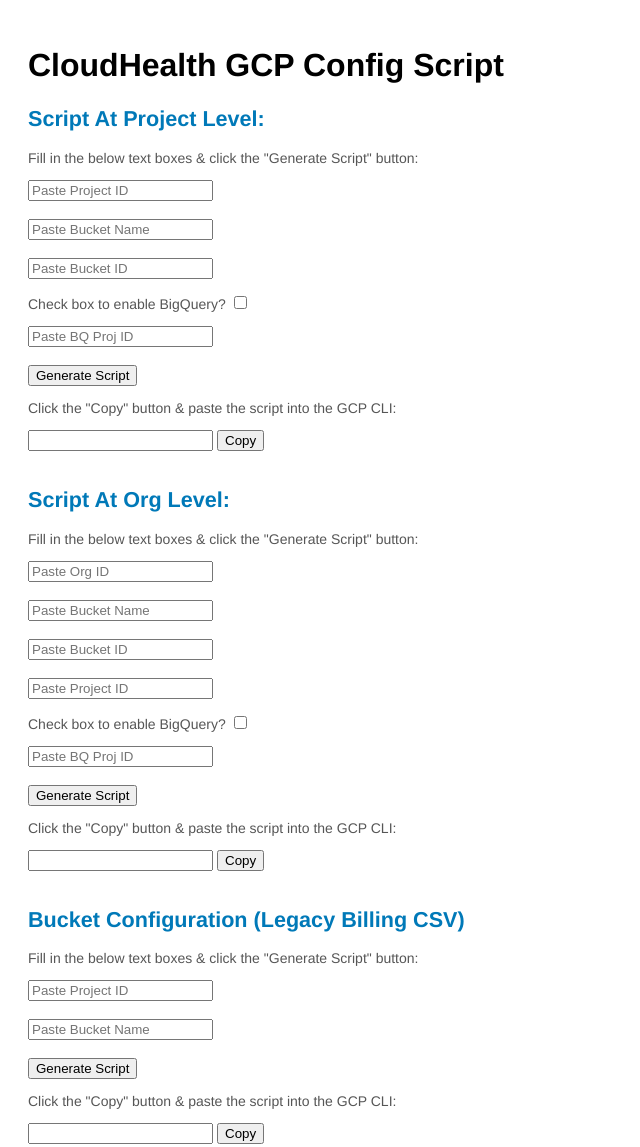
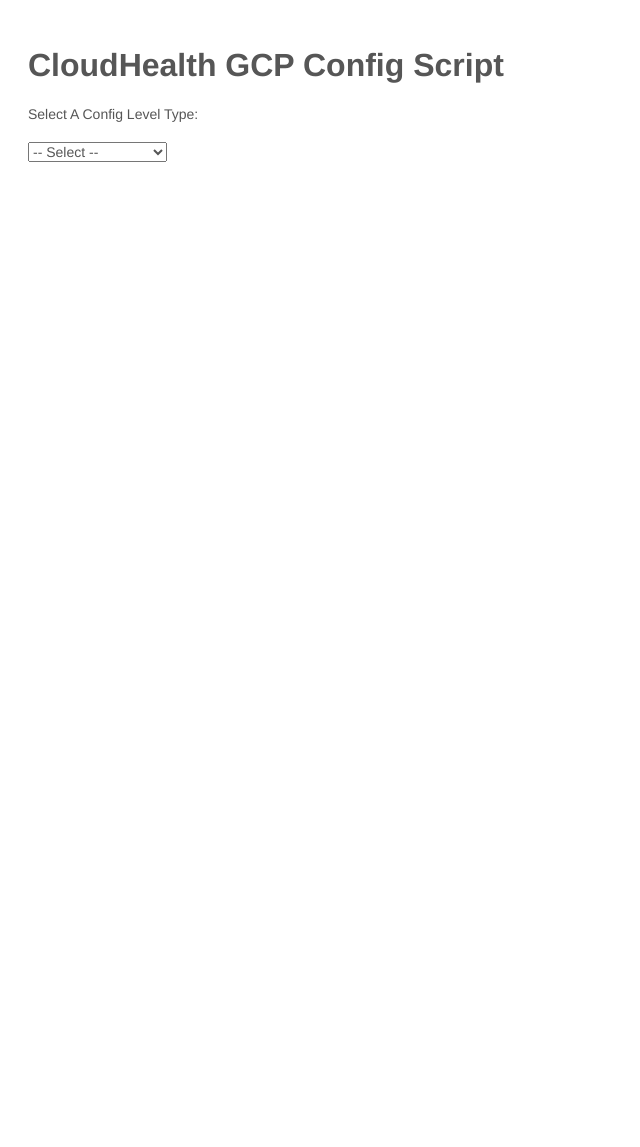
Before and after one commit to gcrackaaa/CHT-Tools, a plain HTML site: page GCP Config Tool.html in a window 1280 px wide. Shown: the whole page, without its empty margins (0-640 px from the left). After the commit the page ends 800 px from the top, so only its background shows below. Drawn offline with Linux system fonts and the light colour scheme.

Commit message:
Update GCP Config Tool.html

```diff
--- a/GCP Config Tool.html
+++ b/GCP Config Tool.html
@@ -1,31 +1,59 @@
-	<html>
 <head>
 	<meta charset="utf-8">
-		<title>
-		  CloudHealth GCP Config Script Tool
-		</title>
+	<title>CloudHealth GCP Config Script Tool</title>
 </head>
 <body>
 	<br>
-		  <div class="margin" id="margin">
+	<div id="scriptSelectionBar">
 		<h1>CloudHealth GCP Config Script</h1>
+		<t>Select A Config Level Type:</t>
+	</div>
+	<script>
+		function showModule(elem) {
+			if(elem.selectedIndex != 0) {
+		//hide the divs
+			for(var i=0; i < divsO.length; i++) {
+				divsO[i].style.display = 'none';
+			}
+		//unhide the selected div
+		document.getElementById('div'+elem.value).style.display = 'block';
+			}
+		}
+
+		window.onload=function() {
+		//get the divs to show/hide
+			divsO = document.getElementById("scriptTypeForm").getElementsByTagName('div');
+		}
+	</script>
+		<form action="#" method="post" id="scriptTypeForm">
+		<select id="scriptType" onchange="showModule(this)" style="margin: 20px">
+			<option value="">-- Select --</option>
+			<option value="1">Project Level</option>
+			<option value="2">Organization Level</option>
+			<option value="3">Legacy</option>
+		</select>
+
+	<div id="div1">
 		<h2>Script At Project Level:</h2>
 		<p>Fill in the below text boxes & click the "Generate Script" button:</p>
-		<div id="projId">
+
 		<input type="text" id="projIdInput" placeholder="Paste Project ID" reqired>
-		</div>
+
 		<br />
-		<div id="bucketName">
+		<br />
+
 		<input type="text" id="bucketNameInput" placeholder="Paste Bucket Name" required>
-		</div>
+
 		<br />
-		<div id="bucketId">
+		<br />
+
 		<input type="text" id="bucketIdInput" placeholder="Paste Bucket ID" required>
-		</div>
+
 		<p>Check box to enable BigQuery? <input type="checkbox" id="bqProjCheck"></p>
-		<div id="bqProjId">
+
 		<input type="text" id="bqProjIdInput" placeholder="Paste BQ Proj ID" required>
-		</div>
+
+		<br />
 		<br />
 		<button onclick="generateProjScript()">Generate Script</button>
 		<p>Click the "Copy" button & paste the script into the GCP CLI:</p>
@@ -69,29 +97,33 @@
 		  };
 		</script>
 	</div>
-			<br />
-			<div class="margin" id="margin">
+
+	<div id="div2">
 		<h2>Script At Org Level:</h2>
 		<p>Fill in the below text boxes & click the "Generate Script" button:</p>
-				<div id="orgId">
+
 			<input type="text" id="orgIdInput" placeholder="Paste Org ID" reqired>
-				</div>
+
 		<br />
-				<div id="orgBucketName">
+		<br />
+
 			<input type="text" id="orgBucketNameInput" placeholder="Paste Bucket Name" required>
-				</div>
+
 		<br />
-				<div id="orgBucketId">
+		<br />
+
 			<input type="text" id="orgBucketIdInput" placeholder="Paste Bucket ID" required>
-				</div>
+
 		<br />
-				<div id="orgProjId">
+		<br />
+
 			<input type="text" id="orgProjIdInput" placeholder="Paste Project ID" required>
-				</div>
+
 		<p>Check box to enable BigQuery? <input type="checkbox" id="bqOrgCheck"></p>
-				<div id="bqOrgId">
+
 			<input type="text" id="bqOrgIdInput" placeholder="Paste BQ Proj ID" required>
-				</div>
+
+		<br />
 		<br />
 		<button onclick="generateOrgScript()">Generate Script</button>
 		<p>Click the "Copy" button & paste the script into the GCP CLI:</p>
@@ -135,26 +167,21 @@
 				document.execCommand("copy");
 			  };
 		</script>
+	</div>
 
-
-			<div>
-			<br />
+	<div id="div3">
 		<h2>Bucket Configuration (Legacy Billing CSV)</h2>
 		<p>Fill in the below text boxes & click the "Generate Script" button:</p>
-		<div id="projId">
 			<input type="text" id="legacyProjIdInput" placeholder="Paste Project ID" reqired>
-		</div>
 		<br />
-		<div id="legacyBucketName">
+		<br />
 			<input type="text" id="legacyBucketNameInput" placeholder="Paste Bucket Name" required>
-		</div>
+		<br />
 		<br />
 		<button onclick="generateLegacyScript()">Generate Script</button>
 		<p>Click the "Copy" button & paste the script into the GCP CLI:</p>
 		<input type="text" id="legacyScriptTextBox" required>
 		<button onclick="copyLegacyScript()">Copy</button>
-			</script>
-			</div>
 		<script>
 			const templateLegacyScript = 'gsutil mb -c regional -l us-east1 -p <insert project id3> gs://<insert bucket name3>     gsutil iam ch serviceAccount:cloudhealthserviceaccount@<insert project id3>.iam.gserviceaccount.com:objectViewer gs://';
 
@@ -182,6 +209,7 @@
 			  };
 		</script>
 	</div>
+	</form>
 		<style>
 			#externalId {
 			  padding:7px;
@@ -221,7 +249,7 @@
 			  font-family: Metropolis,"Avenir Next","Helvetica Neue",Arial,sans-serif;
 			}
 
-				#margin {
+			#margin, #scriptSelectionBar, #div1, #div2, #div3 {
 			  margin-left: 20px;
 			}
 
@@ -236,7 +264,7 @@
 			  color: 0079B8;
 			}
 
-				p {
+			p, #scriptSelectionBar, #scriptType {
 			  font-family: Metropolis,"Avenir Next","Helvetica Neue",Arial,sans-serif;
 			  font-size: 14px;
 			  color: 565656;
@@ -247,6 +275,10 @@
 			  font-size: 14px;
 			  color: 0079B8;
 			}
+
+			#div1,#div2,#div3 {
+				display: none
+			}
 		</style>
 	</body>
 </html>
```
Lines whose indentation alone changed are shown as unchanged.
